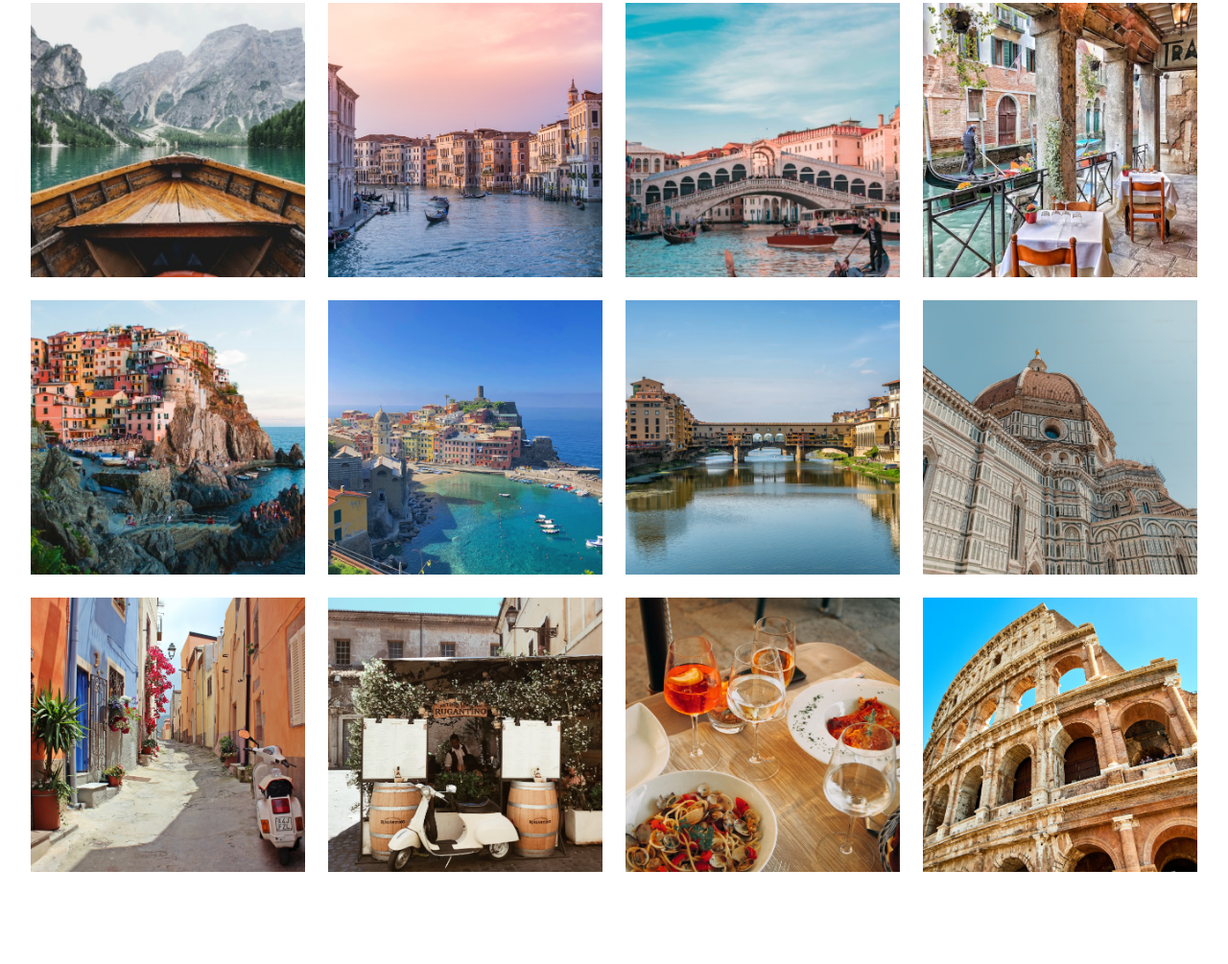
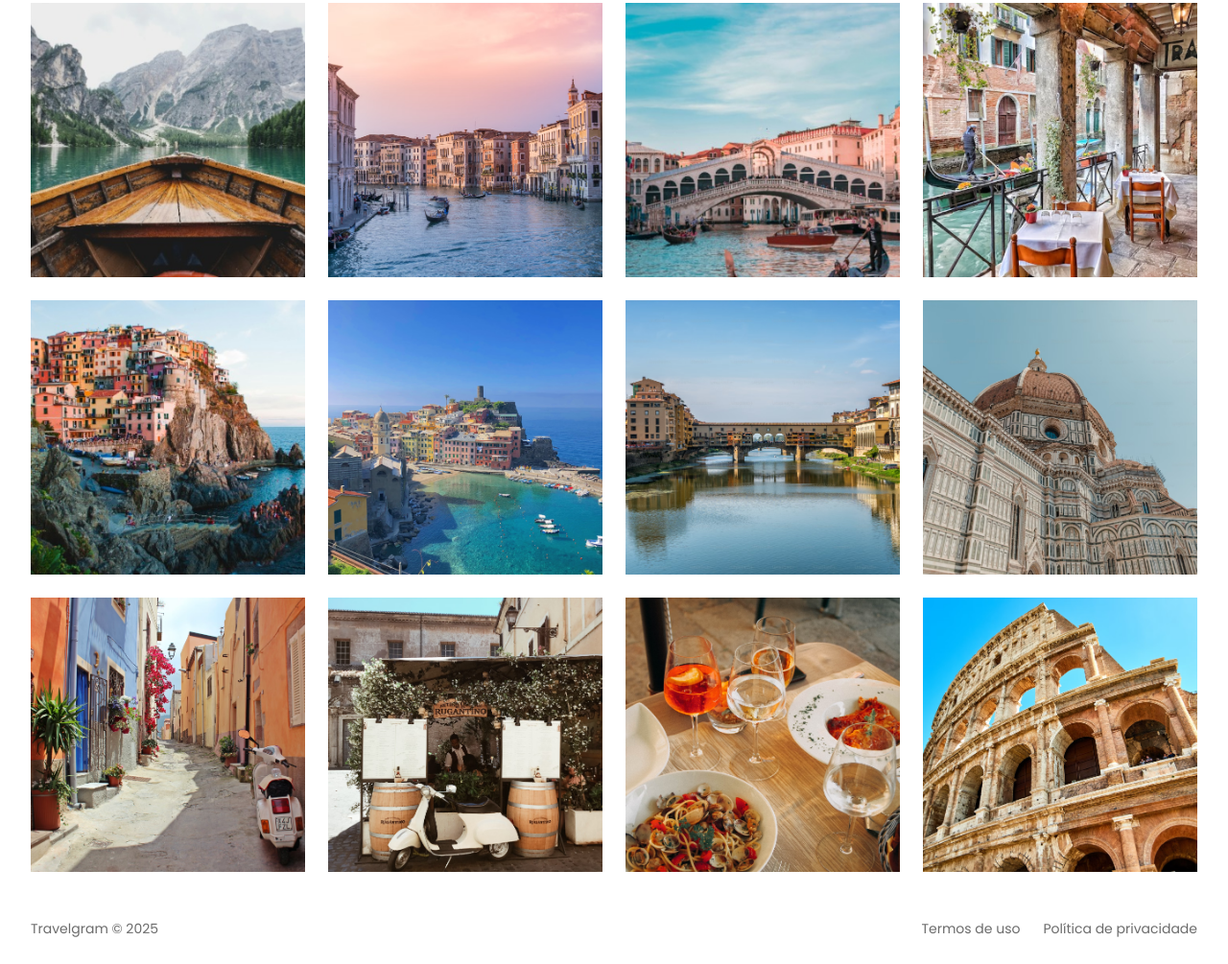
Before and after one commit to davimarcola11/travelgram, a plain HTML site: page index.html in a window 1280 px wide. Shown: the part 357-1362 px from the top of the page at 96% size. Before the commit the page ends 1290 px from the top, so only its background shows below. Drawn offline with Linux system fonts and the light colour scheme.

Commit message:
finish footer

```diff
--- a/index.html
+++ b/index.html
@@ -13,6 +13,8 @@
     <link rel="stylesheet" href="style/nav.css">
     <link rel="stylesheet" href="style/global.css">
     <link rel="stylesheet" href="style/header.css">
+    <link rel="stylesheet" href="style/main.css">
+    <link rel="stylesheet" href="style/footer.css">
     <link href="https://fonts.googleapis.com/css2?family=Poppins:wght@400;700&display=swap" rel="stylesheet">
 </head>
 
@@ -83,6 +85,18 @@
         <img src="assets/images/Image 11.png" alt="">
         <img src="assets/images/Image 12.png" alt="">
     </main>
+
+    <footer class="container">
+        <span>
+            Travelgram &copy; 2025
+        </span>
+        <span>
+            Termos de uso
+        </span>
+        <span>
+            Política de privacidade
+        </span>
+    </footer>
 </body>
 
 </html>
--- /dev/null
+++ b/style/footer.css
@@ -0,0 +1,10 @@
+footer {
+    display: flex;
+    gap: 24px;
+    padding-block: 24px;
+    font: var(--text-md);
+}
+
+footer span:nth-child(1) {
+    margin-right: auto;
+}
--- a/style/global.css
+++ b/style/global.css
@@ -1,6 +1,3 @@
-@import url(global.css);
-@import url(nav.css);
-@import url(header.css);
 
 * {
     box-sizing: border-box;
```
